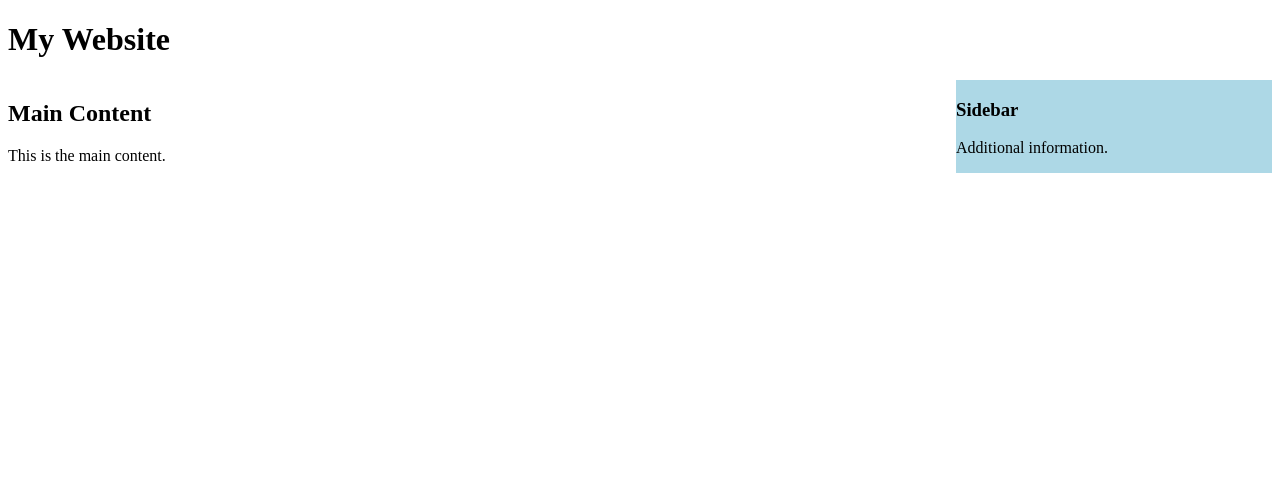
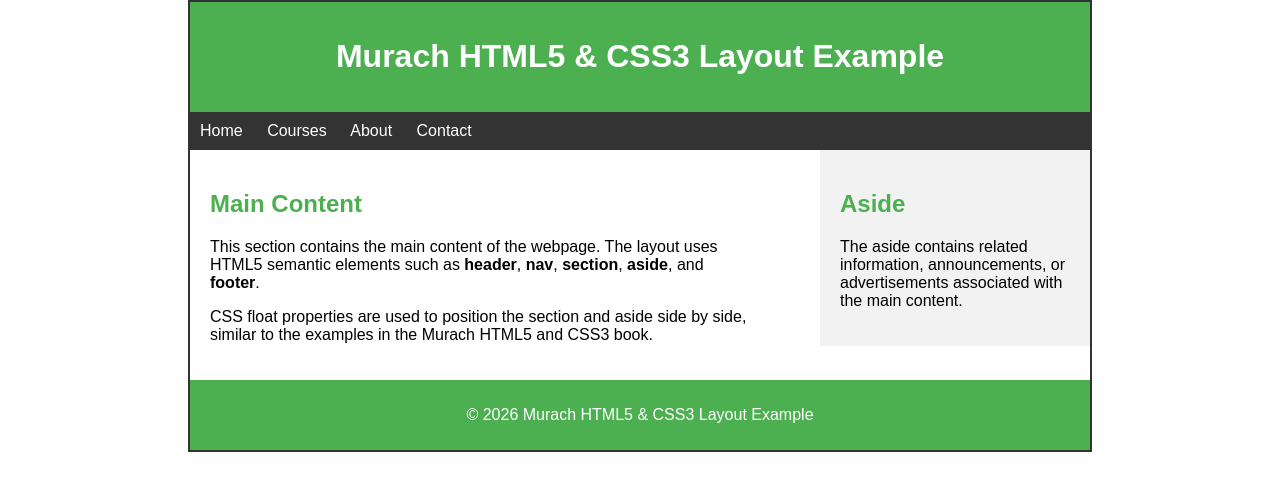
Before and after one commit to sthamarai524-dot/program7, a website: page index.html in a window 1280 px wide. Drawn offline with Linux system fonts and the light colour scheme.

Commit message:
Update index.html

```diff
--- a/index.html
+++ b/index.html
@@ -1,43 +1,89 @@
 <!DOCTYPE html>
-
-<html>
-
+<html lang="en">
 <head>
-
-<title>Layout and Aside</title>
-
+<meta charset="UTF-8">
+<meta name="viewport" content="width=device-width, initial-scale=1.0">
+<title>Layout Styles with Aside</title>
 <style>
-
-main { width: 70%; float: left; }
-
-aside { width: 25%; float: right;
-
-background: lightblue; }
-
+body {
+width: 900px;
+margin: auto;
+font-family: Arial, sans-serif;
+border: 2px solid #333;
+}
+header {
+background: #4CAF50;
+color: white;
+text-align: center;
+padding: 15px;
+}
+nav {
+background: #333;
+padding: 10px;
+}
+nav a {
+color: white;
+text-decoration: none;
+margin-right: 20px;
+}
+section {
+float: left;
+width: 65%;
+padding: 20px;
+box-sizing: border-box;
+}
+aside {
+float: right;
+width: 30%;
+background: #f2f2f2;
+padding: 20px;
+box-sizing: border-box;
+}
+footer {
+clear: both;
+background: #4CAF50;
+color: white;
+text-align: center;
+padding: 10px;
+}
+h2 {
+color: #4CAF50;
+}
 </style>
-
 </head>
-
 <body>
-
-<header><h1>My Website</h1></header>
-
-<main>
-
+<header>
+<h1>Murach HTML5 & CSS3 Layout Example</h1>
+</header>
+<nav>
+<a href="#">Home</a>
+<a href="#">Courses</a>
+<a href="#">About</a>
+<a href="#">Contact</a>
+</nav>
+<section>
 <h2>Main Content</h2>
-
-<p>This is the main content.</p>
-
-</main>
-
+<p>
+This section contains the main content of the webpage.
+The layout uses HTML5 semantic elements such as
+<strong>header</strong>, <strong>nav</strong>,
+<strong>section</strong>, <strong>aside</strong>, and
+<strong>footer</strong>.
+</p>
+<p>
+CSS float properties are used to position the section and aside
+side by side, similar to the examples in the Murach HTML5 and CSS3 book.
+</p>
+</section>
 <aside>
-
-<h3>Sidebar</h3>
-
-<p>Additional information.</p>
-
+<h2>Aside</h2>
+<p>
+The aside contains related information, announcements,
+or advertisements associated with the main content.
+</p>
 </aside>
-
+<footer>
+<p>&copy; 2026 Murach HTML5 & CSS3 Layout Example</p>
+</footer>
 </body>
-
 </html>
```
